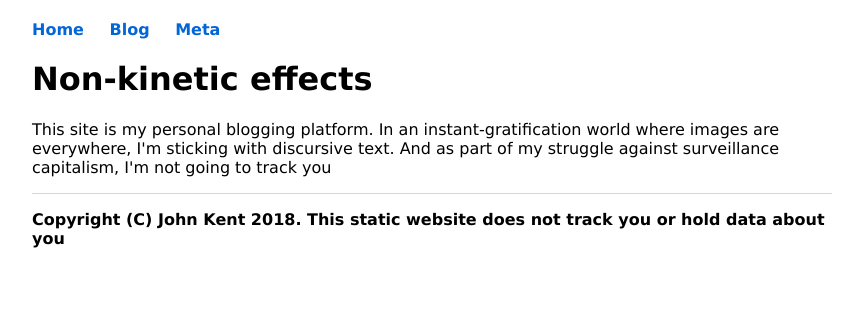
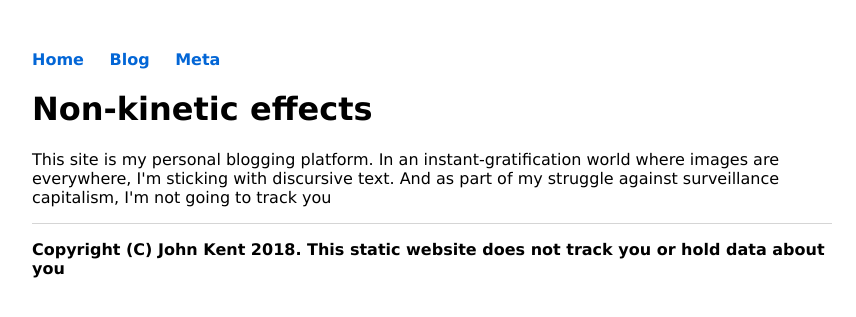
Before and after one commit to KineticLensman/KineticLensman.github.io, a Jekyll site: the page built from index.html, in a window 1280 px wide. Shown: the top 317 px of the page, without its empty margins (208-1064 px from the left). Built offline with Jekyll 4.4.1, drawn with Linux system fonts in a browser that asks for light colours.

Commit message:
Update main.css

```diff
--- a/css/main.css
+++ b/css/main.css
@@ -1,5 +1,5 @@
 body {
-    margin: 20px auto;  /* reduced from 60px */
+    margin: 50px auto;  /* reduced from 60px */
     /* width: 70%;  removed*/
     max-width: 800px;  /* added */
 }
```
